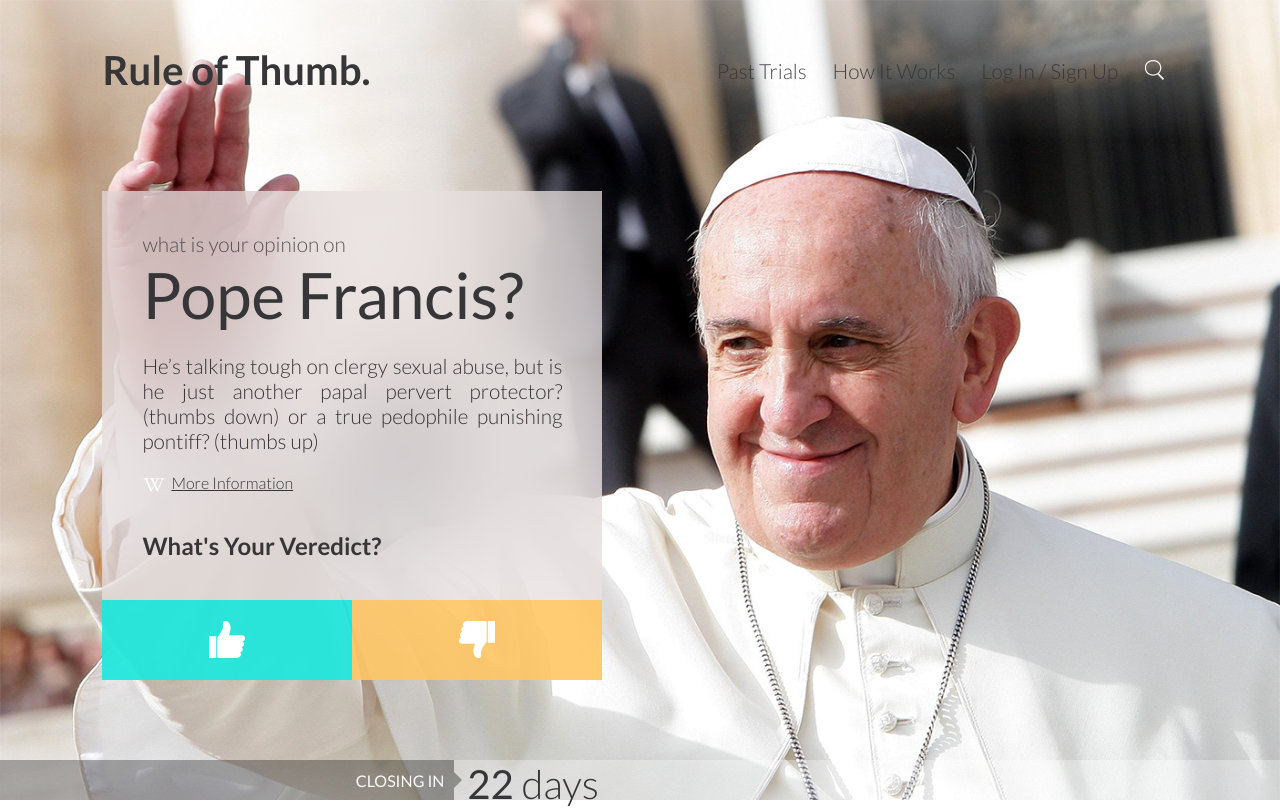
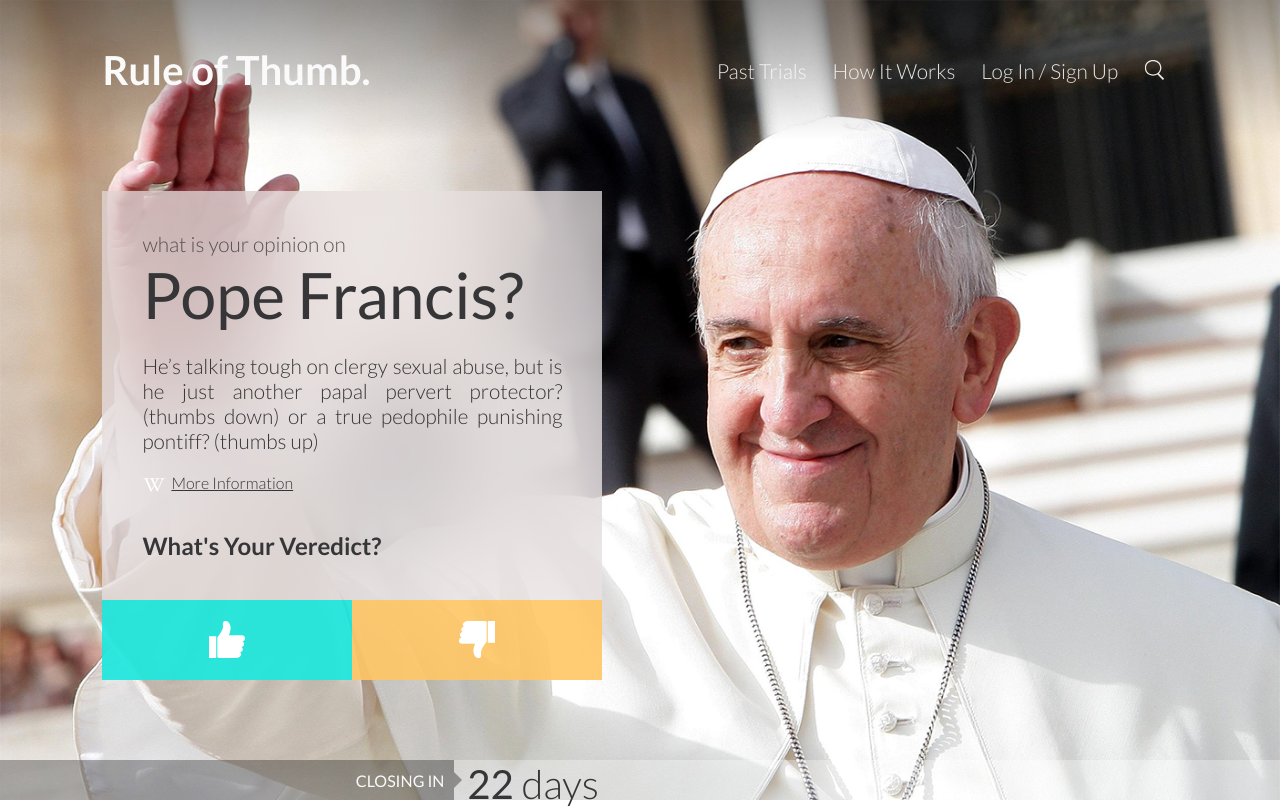
Before and after one commit to SneiderSanchez/zemoga-UI-test, a React (Create React App) app: page / in a window 1280 px wide. Shown: the top 808 px of the page. Built offline with nearby package versions, Linux system fonts and the light colour scheme.

Commit message:
fix: Forcing darkTheme on header

```diff
--- a/src/components/Header/styles.js
+++ b/src/components/Header/styles.js
@@ -9,8 +9,10 @@ export const HeaderContainer = styled.nav`
     rgba(${({ theme }) => theme.lightBackground}, 0.4),
     rgba(0, 0, 0, 0)
   );
+  color: ${({ theme }) => theme.text};
   padding: 0 8%;
 `;
+
 export const HeaderLogo = styled.div`
   width: 40%;
   display: flex;
@@ -18,6 +20,7 @@ export const HeaderLogo = styled.div`
   font-size: 2.5em;
   font-weight: 800;
 `;
+
 export const NavHeader = styled.ul`
   width: 60%;
   height: 100%;
```
Also changed, not shown: src/components/Header/index.js (+6 -1 lines).
